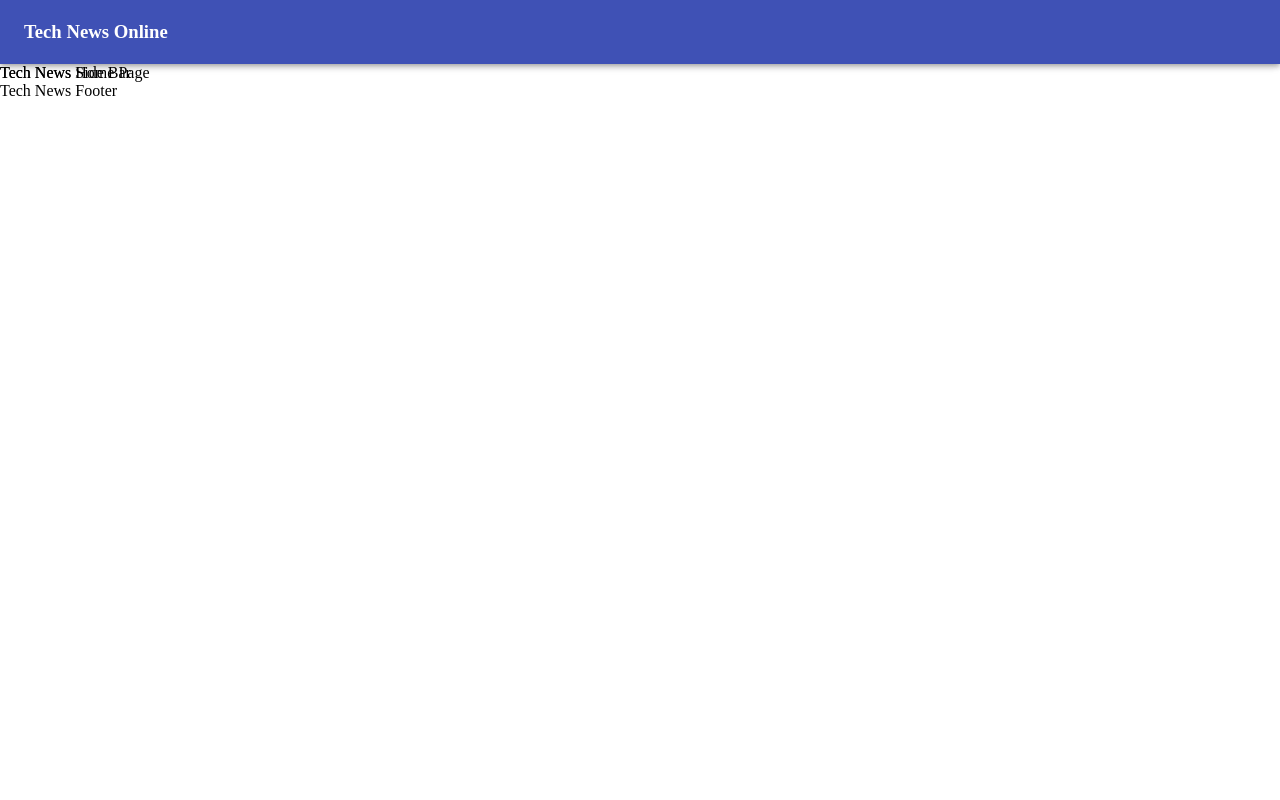
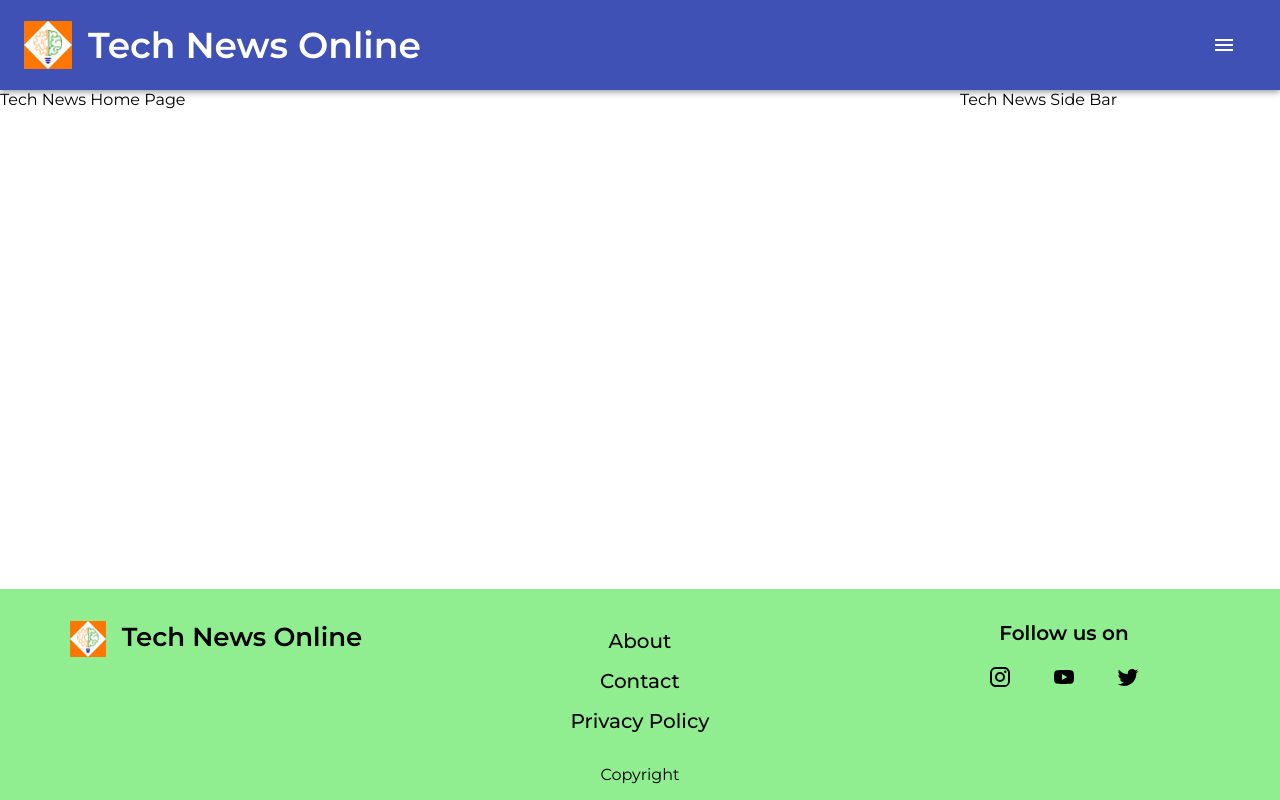
Before and after one commit to TheCodingWizard-911/TechNews, a Next.js app in the folder client/: page / in a window 1280 px wide. Built offline with nearby package versions, Linux system fonts and the light colour scheme.

Commit message:
Basic App Bar and Footer done

```diff
--- a/client/components/Layout/index.js
+++ b/client/components/Layout/index.js
@@ -7,9 +7,6 @@ import TechNewsFooter from "../TechNewsFooter";
 const useStyles = makeStyles((theme) => ({
   root: {
     flexGrow: 1,
-  },
-  side: {
-    position: "absolute",
   },
 }));
 
@@ -23,7 +20,7 @@ const Layout = ({ children }) => {
         <Grid item xs={12} sm={9}>
           {children}
         </Grid>
-        <Grid item xs={12} sm={3} className={classes.side}>
+        <Grid item xs={12} sm={3}>
           <p>Tech News Side Bar</p>
         </Grid>
       </Grid>
--- a/client/components/TechNewsAppBar/index.js
+++ b/client/components/TechNewsAppBar/index.js
@@ -1,10 +1,27 @@
+import Image from "next/image";
+
 import { makeStyles } from "@material-ui/core/styles";
 import AppBar from "@material-ui/core/AppBar";
 import Toolbar from "@material-ui/core/Toolbar";
 
+import IconButton from "@material-ui/core/IconButton";
+import MenuIcon from "@material-ui/icons/Menu";
+
 const useStyles = makeStyles((theme) => ({
-  root: {
+  toolbar: {
+    minHeight: 90,
+  },
+  title: {
     flexGrow: 1,
+    fontSize: 36,
+    fontWeight: 600,
+    marginLeft: theme.spacing(2),
+    [theme.breakpoints.down("xs")]: {
+      fontSize: 26,
+    },
+  },
+  menuButton: {
+    margin: theme.spacing(1),
   },
 }));
 
@@ -12,13 +29,27 @@ const TechNewsAppBar = () => {
   const classes = useStyles();
 
   return (
-    <nav className={classes.root}>
+    <nav>
       <AppBar position="fixed">
-        <Toolbar>
-          <h3>Tech News Online</h3>
+        <Toolbar className={classes.toolbar}>
+          <Image
+            src="/assets/icons/Logo.svg"
+            width={48}
+            height={48}
+            alt="Logo"
+          />
+          <div className={classes.title}>Tech News Online</div>
+          <IconButton
+            edge="start"
+            className={classes.menuButton}
+            color="inherit"
+            aria-label="open drawer"
+          >
+            <MenuIcon />
+          </IconButton>
         </Toolbar>
       </AppBar>
-      <Toolbar />
+      <Toolbar className={classes.toolbar} />
     </nav>
   );
 };
--- a/client/components/TechNewsFooter/index.js
+++ b/client/components/TechNewsFooter/index.js
@@ -1,9 +1,57 @@
+import Image from "next/image";
+import Link from "next/link";
+
 import { makeStyles } from "@material-ui/core/styles";
 import Grid from "@material-ui/core/Grid";
 
+import IconButton from "@material-ui/core/IconButton";
+import Instagram from "@material-ui/icons/Instagram";
+import YouTube from "@material-ui/icons/YouTube";
+import Twitter from "@material-ui/icons/Twitter";
+
 const useStyles = makeStyles((theme) => ({
-  root: {
+  footer: {
     flexGrow: 1,
+    width: "100%",
+    position: "fixed",
+    bottom: 0,
+    padding: theme.spacing(2, 1),
+    backgroundColor: "lightgreen",
+  },
+  title: {
+    fontSize: 26,
+    fontWeight: 600,
+    marginLeft: theme.spacing(2),
+  },
+  brand: {
+    display: "flex",
+    alignItems: "flex-start",
+    justifyContent: "center",
+    width: "100%",
+    height: "100%",
+    padding: theme.spacing(2, 0),
+  },
+  links: {
+    display: "flex",
+    flexDirection: "column",
+    alignItems: "center",
+    width: "100%",
+    height: "100%",
+    padding: theme.spacing(2, 0),
+  },
+  link: {
+    padding: theme.spacing(1),
+    width: "100%",
+    color: "black",
+    fontSize: 20,
+    fontWeight: 500,
+  },
+  follow: {
+    fontSize: 20,
+    fontWeight: 600,
+  },
+  socialButton: {
+    margin: theme.spacing(1),
   },
 }));
 
@@ -11,8 +59,67 @@ const TechNewsFooter = () => {
   const classes = useStyles();
 
   return (
-    <footer>
-      <p>Tech News Footer</p>
+    <footer className={classes.footer}>
+      <Grid container spacing={1} align={"center"}>
+        <Grid item xs={12} sm={4}>
+          <div className={classes.brand}>
+            <Image
+              src="/assets/icons/Logo.svg"
+              width={36}
+              height={36}
+              alt="Logo"
+            />
+            <div className={classes.title}>Tech News Online</div>
+          </div>
+        </Grid>
+        <Grid item xs={12} sm={4}>
+          <div className={classes.links}>
+            <Link href="/TechNews/About">
+              <a className={classes.link}>About</a>
+            </Link>
+            <Link href="/TechNews/Contact">
+              <a className={classes.link}>Contact</a>
+            </Link>
+            <Link href="/TechNews/PrivacyPolicy">
+              <a className={classes.link}>Privacy Policy</a>
+            </Link>
+          </div>
+        </Grid>
+        <Grid item xs={12} sm={4}>
+          <div className={classes.links}>
+            <div className={classes.follow}>Follow us on</div>
+            <div>
+              <IconButton
+                edge="start"
+                className={classes.socialButton}
+                color="inherit"
+                aria-label="Instagram"
+              >
+                <Instagram />
+              </IconButton>
+              <IconButton
+                edge="start"
+                className={classes.socialButton}
+                color="inherit"
+                aria-label="You Tube"
+              >
+                <YouTube />
+              </IconButton>
+              <IconButton
+                edge="start"
+                className={classes.socialButton}
+                color="inherit"
+                aria-label="Twitter"
+              >
+                <Twitter />
+              </IconButton>
+            </div>
+          </div>
+        </Grid>
+        <Grid item xs={12}>
+          Copyright
+        </Grid>
+      </Grid>
     </footer>
   );
 };
--- a/client/styles/globalStyles.css
+++ b/client/styles/globalStyles.css
@@ -1,5 +1,12 @@
+@import url("https://fonts.googleapis.com/css2?family=Montserrat:wght@100;200;300;400;500;600;700;800;900&display=swap");
+
 * {
   margin: 0;
   padding: 0;
   box-sizing: border-box;
+  font-family: "Montserrat", sans-serif;
 }
+
+a {
+  text-decoration: none;
+}
```
Also changed, not shown: client/public/assets/icons/Logo.svg (added).
